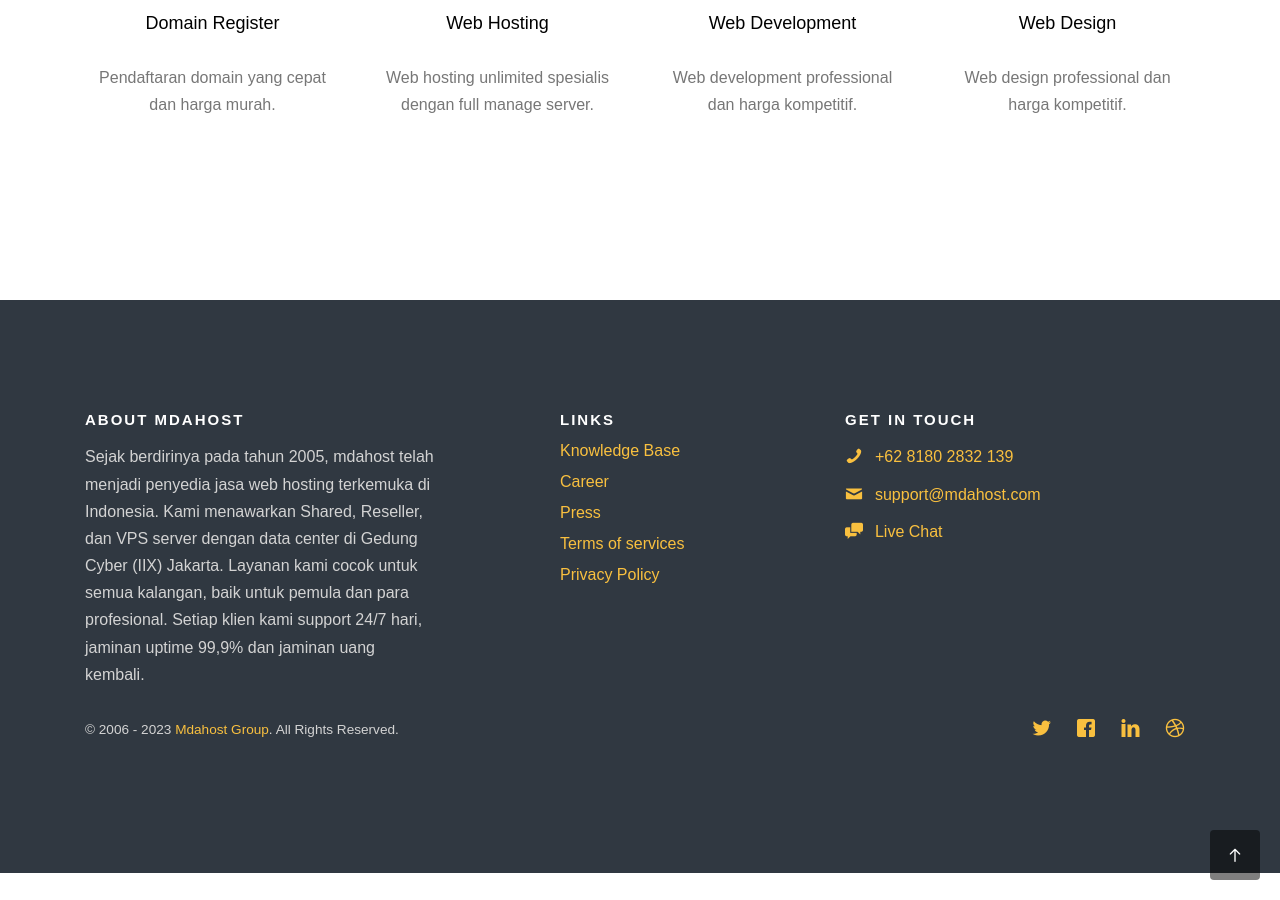
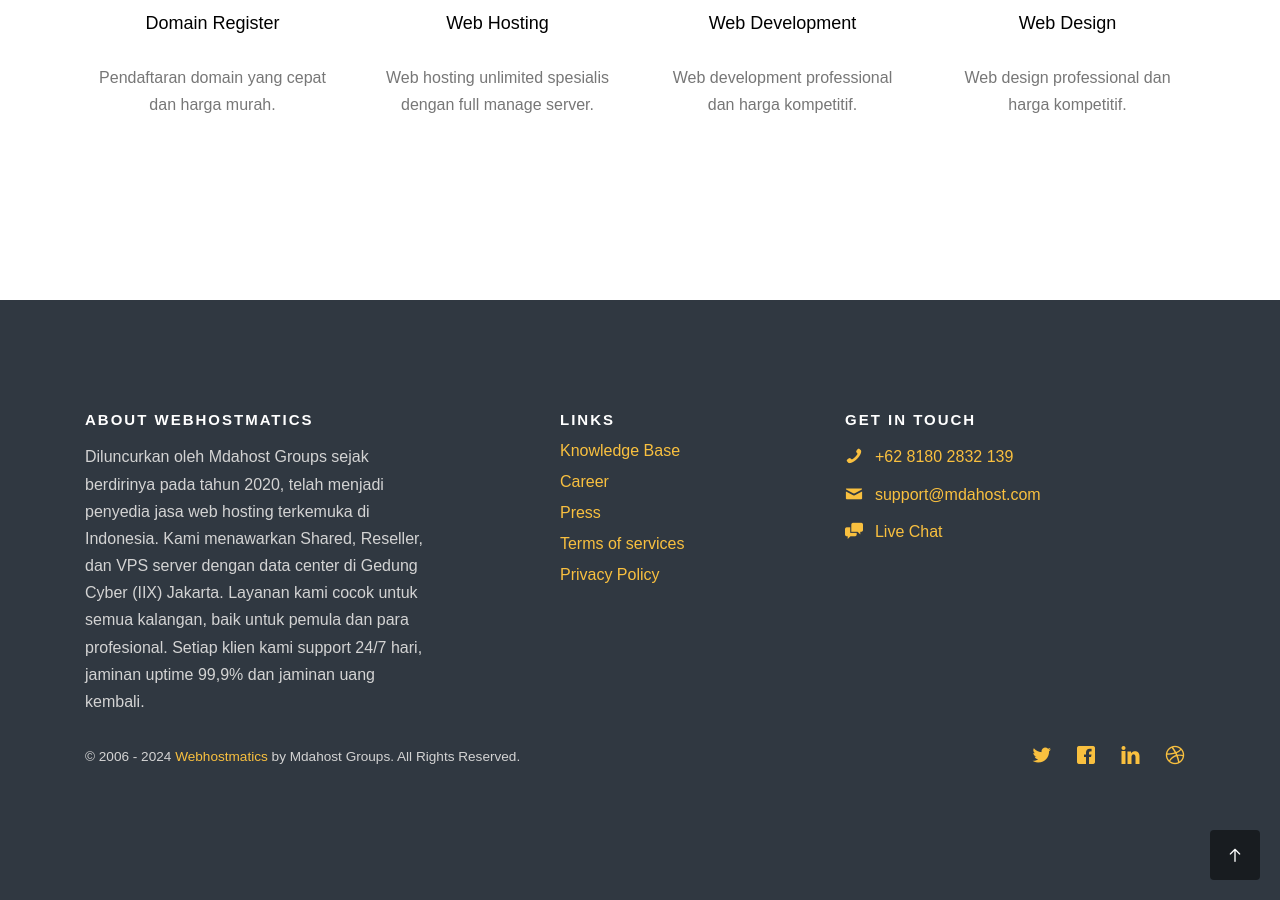
Before and after one commit to mdahost/web, a Jekyll site: the page built from index.html, in a window 1280 px wide and 900 px high, scrolled down 1961 px. Built offline with Jekyll 4.4.1, drawn with Linux system fonts in a browser that asks for light colours; some web fonts are replaced.

Commit message:
Update default.html

```diff
--- a/_layouts/default.html
+++ b/_layouts/default.html
@@ -116,8 +116,8 @@
 
         <div class="col-md-4">
           <div class="gtco-widget">
-            <h3>About Mdahost</h3>
-            <p>Sejak berdirinya pada tahun 2005, mdahost telah menjadi penyedia jasa web hosting terkemuka di Indonesia. Kami menawarkan Shared, Reseller, dan VPS server dengan data center di Gedung Cyber (IIX) Jakarta. Layanan kami cocok untuk semua kalangan, baik untuk pemula dan para profesional. Setiap klien kami support 24/7 hari, jaminan uptime 99,9% dan jaminan uang kembali.</p>
+            <h3>About Webhostmatics</h3>
+            <p>Diluncurkan oleh Mdahost Groups sejak berdirinya pada tahun 2020, telah menjadi penyedia jasa web hosting terkemuka di Indonesia. Kami menawarkan Shared, Reseller, dan VPS server dengan data center di Gedung Cyber (IIX) Jakarta. Layanan kami cocok untuk semua kalangan, baik untuk pemula dan para profesional. Setiap klien kami support 24/7 hari, jaminan uptime 99,9% dan jaminan uang kembali.</p>
           </div>
         </div>
 
@@ -150,7 +150,7 @@
       <div class="row copyright">
         <div class="col-md-12">
           <p class="pull-left">
-            <small class="block">&copy; 2006 - 2023 <a href="/">Mdahost Group</a>. All Rights Reserved.</small>
+            <small class="block">&copy; 2006 - 2024 <a href="/">Webhostmatics</a> by Mdahost Groups. All Rights Reserved.</small>
           </p>
           <p class="pull-right">
             <ul class="gtco-social-icons pull-right">
```
